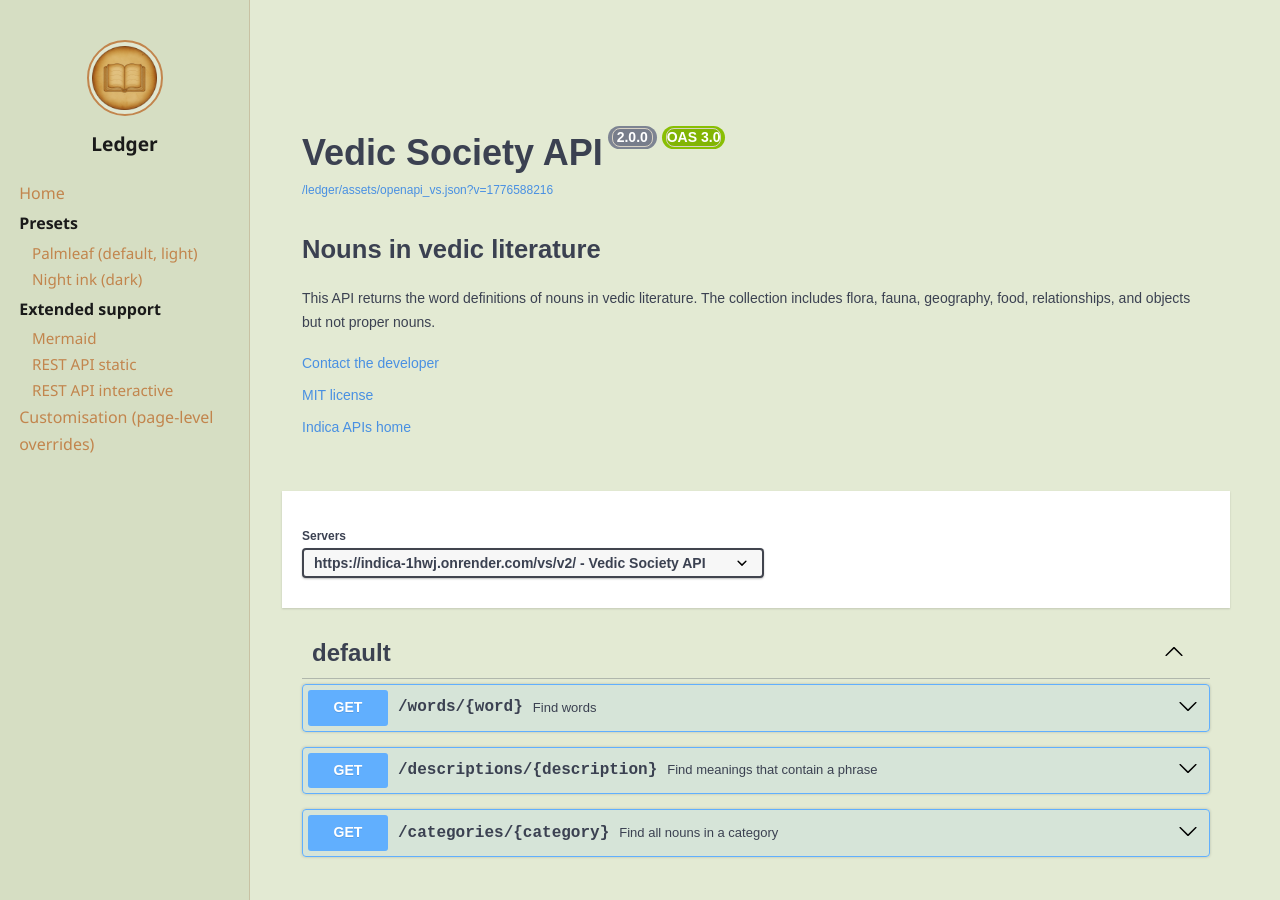
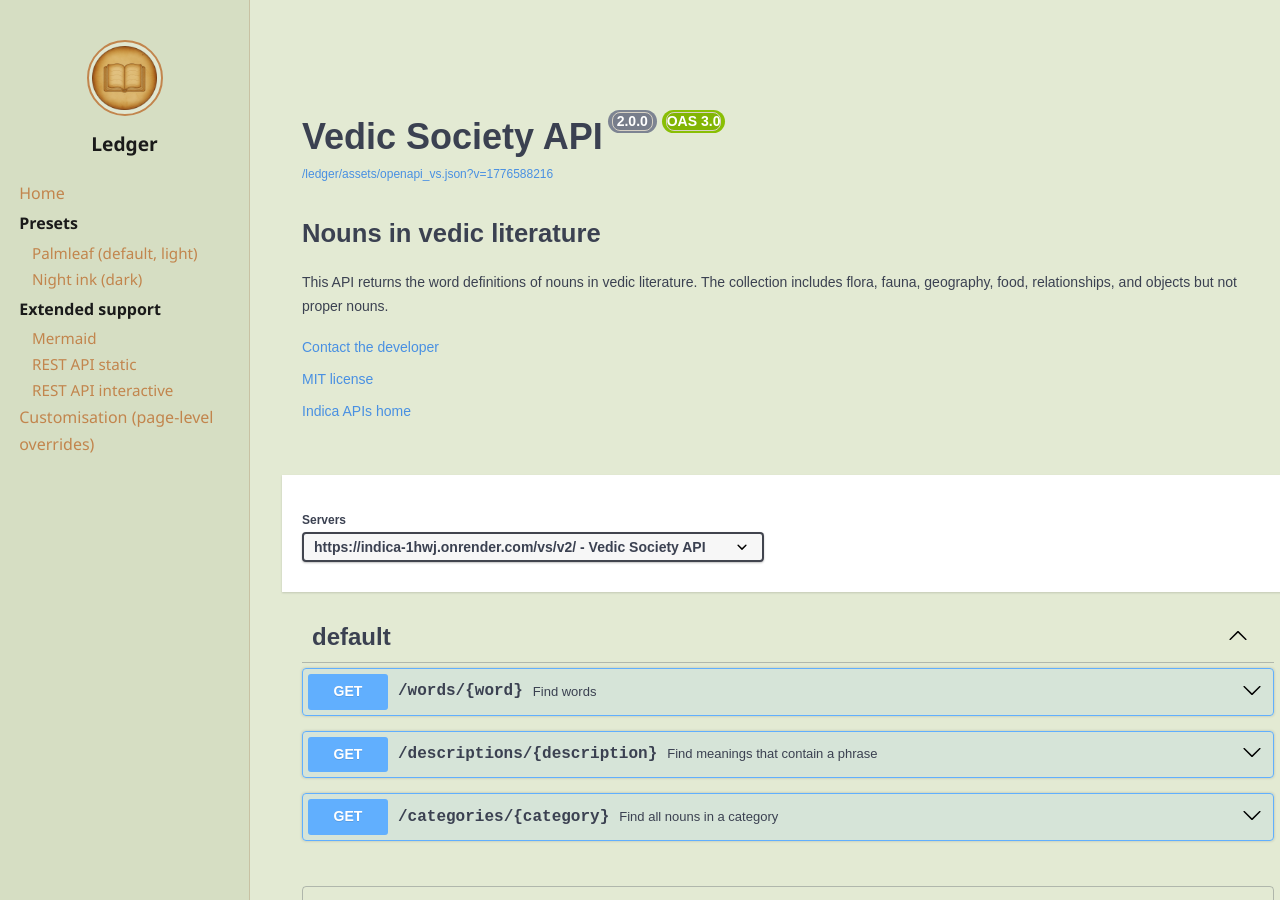
Before and after one commit to AninditaBasu/ledger, a Jekyll site: the page built from examples/api-example-swagger.md, in a window 1280 px wide and 900 px high. Built offline with Jekyll 4.4.1, drawn with Linux system fonts in a browser that asks for light colours.

Commit message:
Update style.css

```diff
--- a/assets/style.css
+++ b/assets/style.css
@@ -395,7 +395,7 @@ a:hover {
   background-color: var(--bg-main) !important;
 }
 
-/* Flowchart decision diamonds */
+/* Flowchart decision diamonds look nicer */
 .mermaid .node polygon {
   stroke-width: 1.2px;
 }
@@ -441,20 +441,22 @@ API layout
 
 .swagger-wrapper {
   padding: 2rem;
-  width: calc(100% + 7rem);
-  margin-left: -3.5rem;
-  margin-right: -3.5rem;
-  min-height: 100vh;
-  box-sizing: border-box;
 }
 
 .swagger-ui {
   font-family: var(--font-body);
-  width: 100%;
 }
 
 .swagger-ui .topbar {
   display: none;
+}
+
+.content .swagger-wrapper {
+  margin-left: -3.5rem;
+  margin-right: -3.5rem;
+  padding: 1rem 2rem;
+  width: calc(100% + 7rem);
+  max-width: none;
 }
 
 /* -------------------------
```
